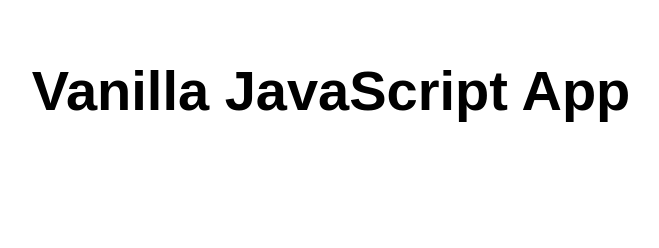
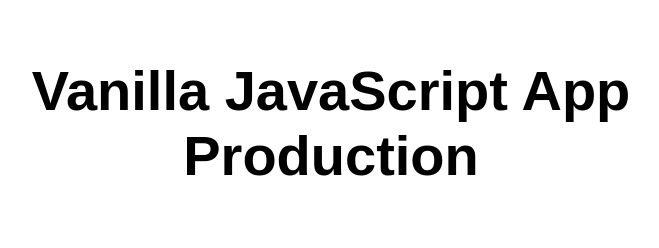
Before and after one commit to jessieyyt/yytswatesting, a website: page src/index.html in a window 1280 px wide. Shown: the whole page, without its empty margins (309-968 px from the left). Drawn offline with Linux system fonts and the light colour scheme.

Commit message:
Update index.html

```diff
--- a/src/index.html
+++ b/src/index.html
@@ -10,7 +10,7 @@
 
 <body>
   <main>
-    <h1>Vanilla JavaScript App</h1>
+    <h1>Vanilla JavaScript App Production</h1>
   </main>
 </body>
 
```
